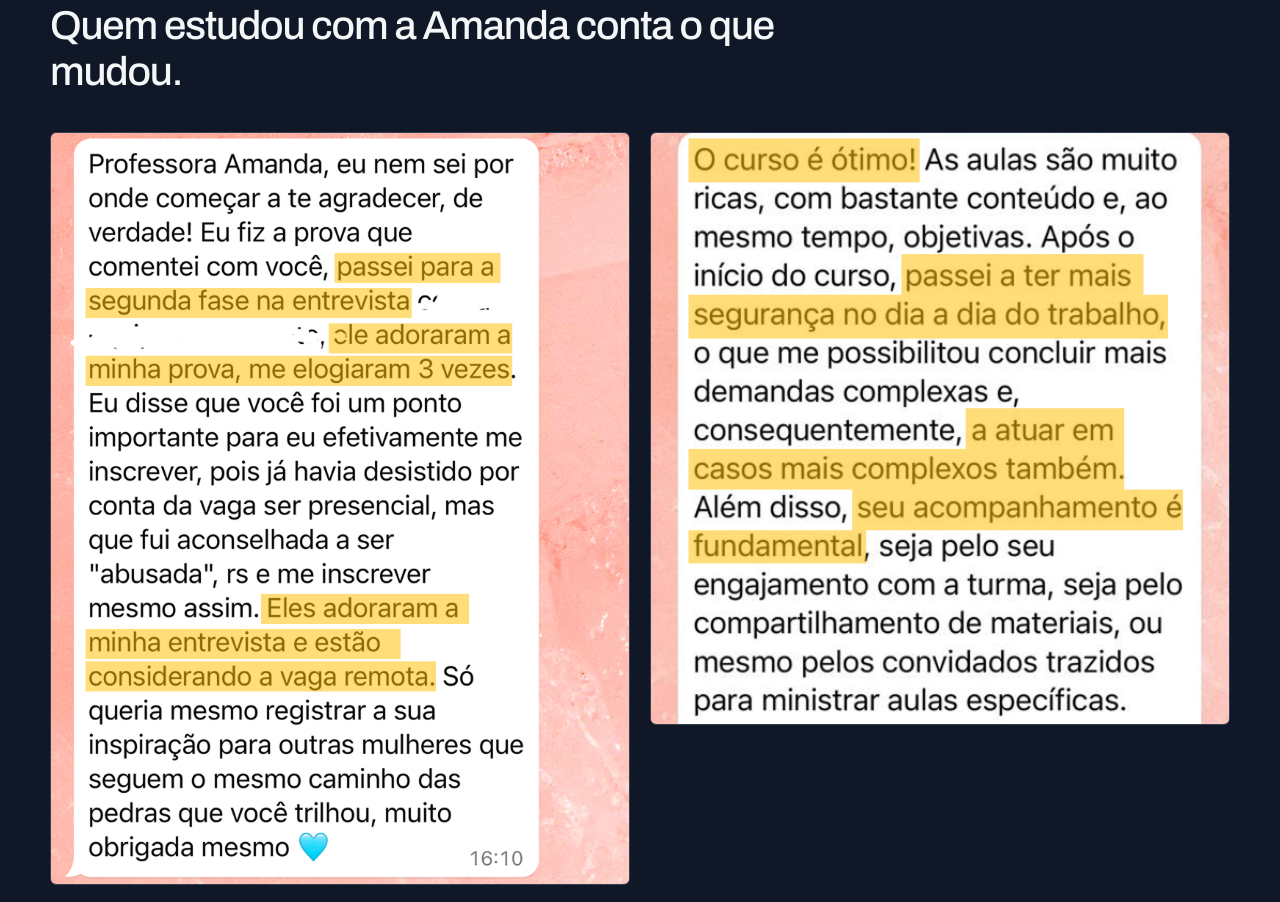
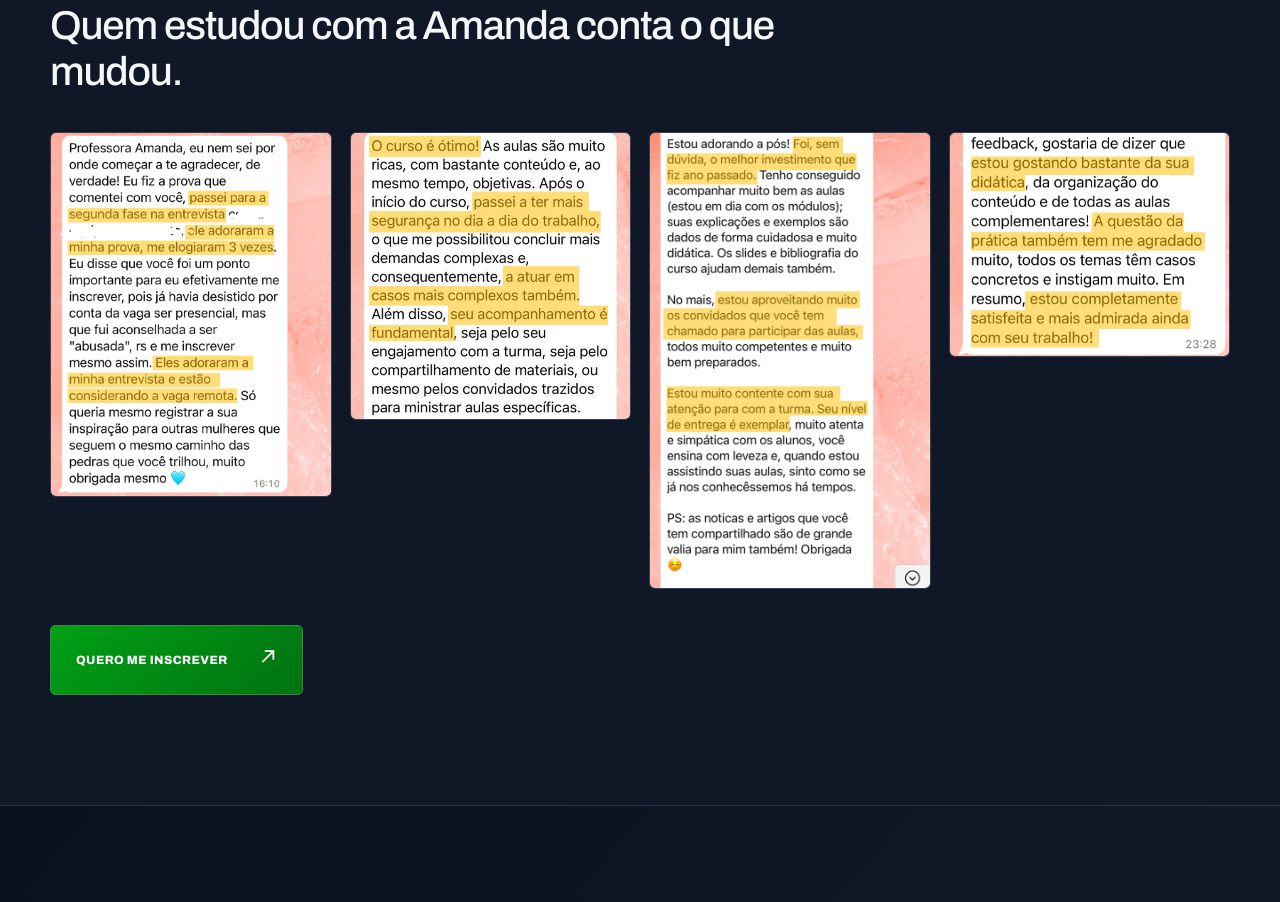
Before and after one commit to verus-std/amanda-athayde-black-friday, a plain HTML site: page prototipo-black-friday-v2.html in a window 1280 px wide. Shown: the part 3575-4477 px from the top of the page. Drawn offline with Linux system fonts and the light colour scheme; a web font is replaced by a local one.

Commit message:
Arrange testimonials in four desktop columns and one mobile column

```diff
--- a/prototipo-black-friday-v2.html
+++ b/prototipo-black-friday-v2.html
@@ -28,6 +28,8 @@ body{font-size:16px;line-height:1.8}h1,h2,h3{font-family:var(--body);text-transf
 @media(max-width:1000px){.subs{grid-template-columns:repeat(2,minmax(0,1fr))}}
 @media(max-width:700px){.subs{grid-template-columns:1fr}}
 
+.depo .dgrid{grid-template-columns:repeat(4,minmax(0,1fr));gap:18px;align-items:start}
+@media(max-width:767px){.depo .dgrid{grid-template-columns:1fr;gap:24px;max-width:540px;margin-inline:auto}}
 .dgrid .testimonial-print{padding:0;overflow:hidden;background:transparent;border:1px solid #314153;border-radius:6px;min-width:0}
 .dgrid .testimonial-print:before{content:none}
 .testimonial-print img{display:block;width:100%;height:auto}
```
